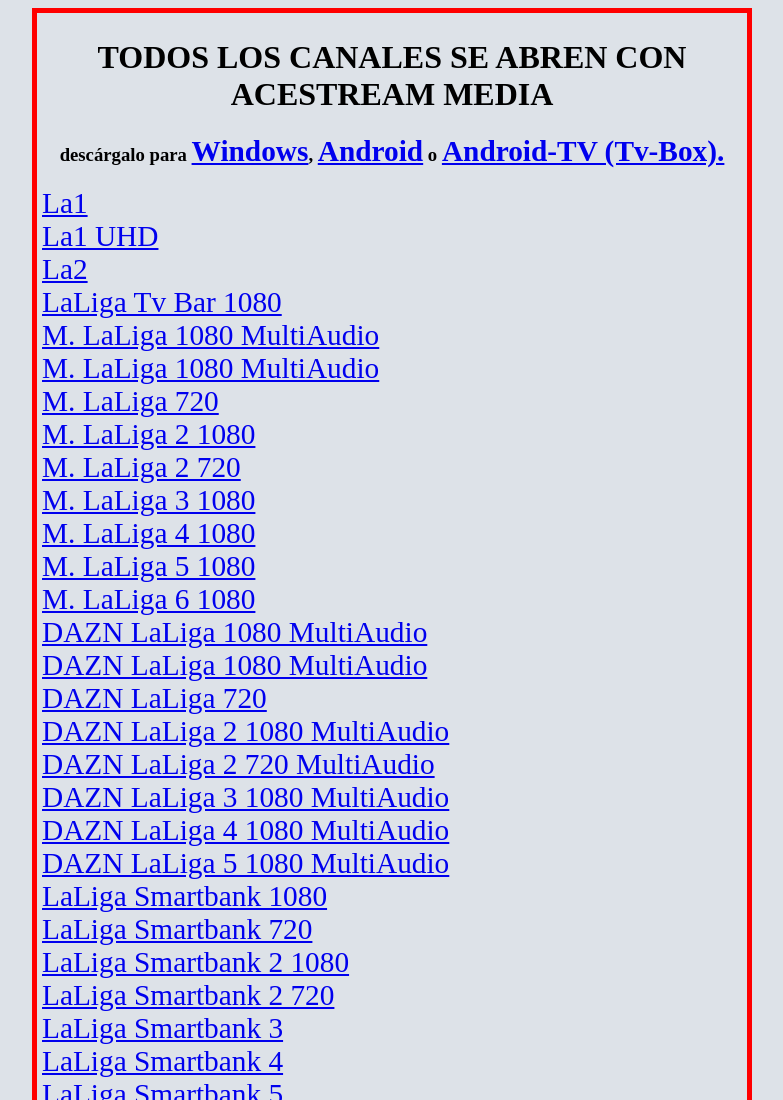
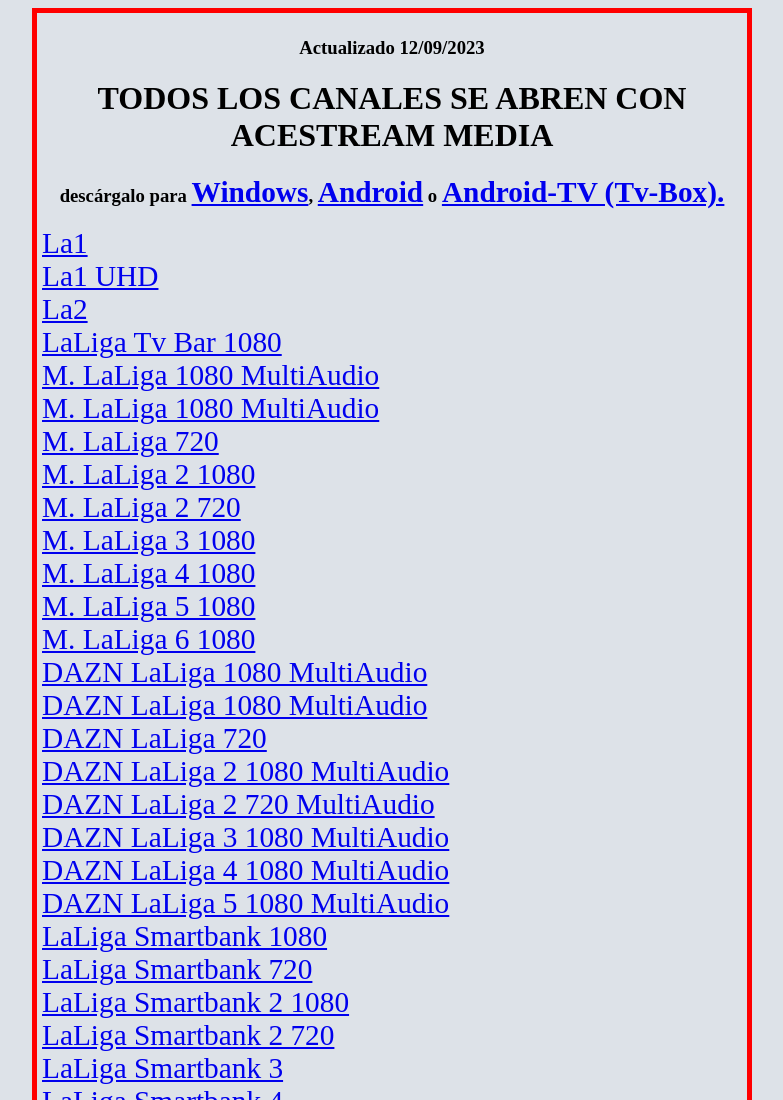
Before and after one commit to socramtv/SocramAce, a plain HTML site: page SocramTvACE.html in a window 1280 px wide. Shown: the top 1100 px of the page, without its empty margins (248-1031 px from the left). Drawn offline with Linux system fonts and the light colour scheme.

Commit message:
Add files via upload

```diff
--- a/SocramTvACE.html
+++ b/SocramTvACE.html
@@ -30,7 +30,7 @@
 
 
 <div>
-
+<h3><center>Actualizado 12/09/2023</center></h3>
 <h1> <center>TODOS LOS CANALES SE ABREN CON ACESTREAM MEDIA</center></h1>
 <h3><center>descárgalo para <a href="https://download.acestream.media/products/acestream-full/win/latest" rel="nofollow">Windows</a>, <a href="https://archive.org/download/acestreammodver33.1.48.0armv7/AceStream_MOD_ver3-3.1.48.0-armv7.apk" rel="nofollow">Android</a> o <a href="https://archive.org/download/acestreammodver33.1.48.0armv7/AceStreamATV_MOD-3.1.48.0-armv7.apk" rel="nofollow">Android-TV (Tv-Box).</a></center></h3>
 
```
